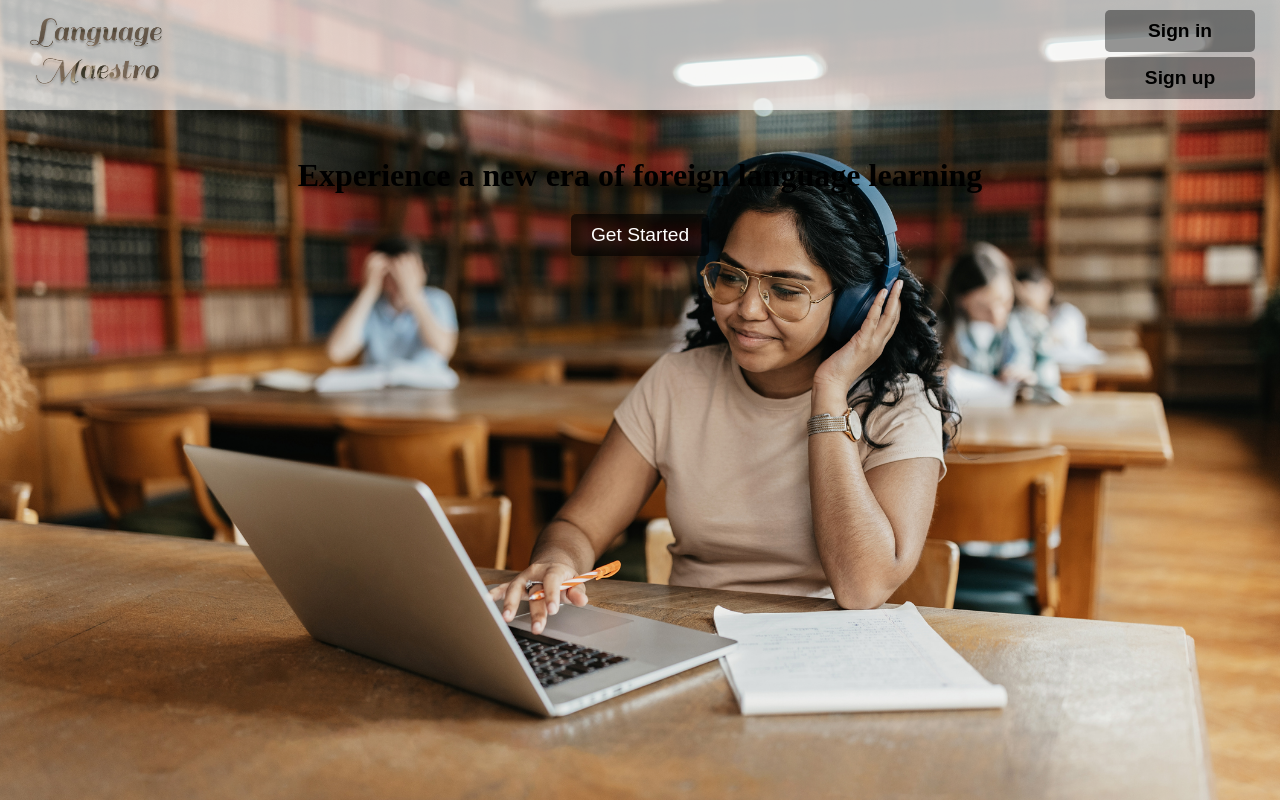
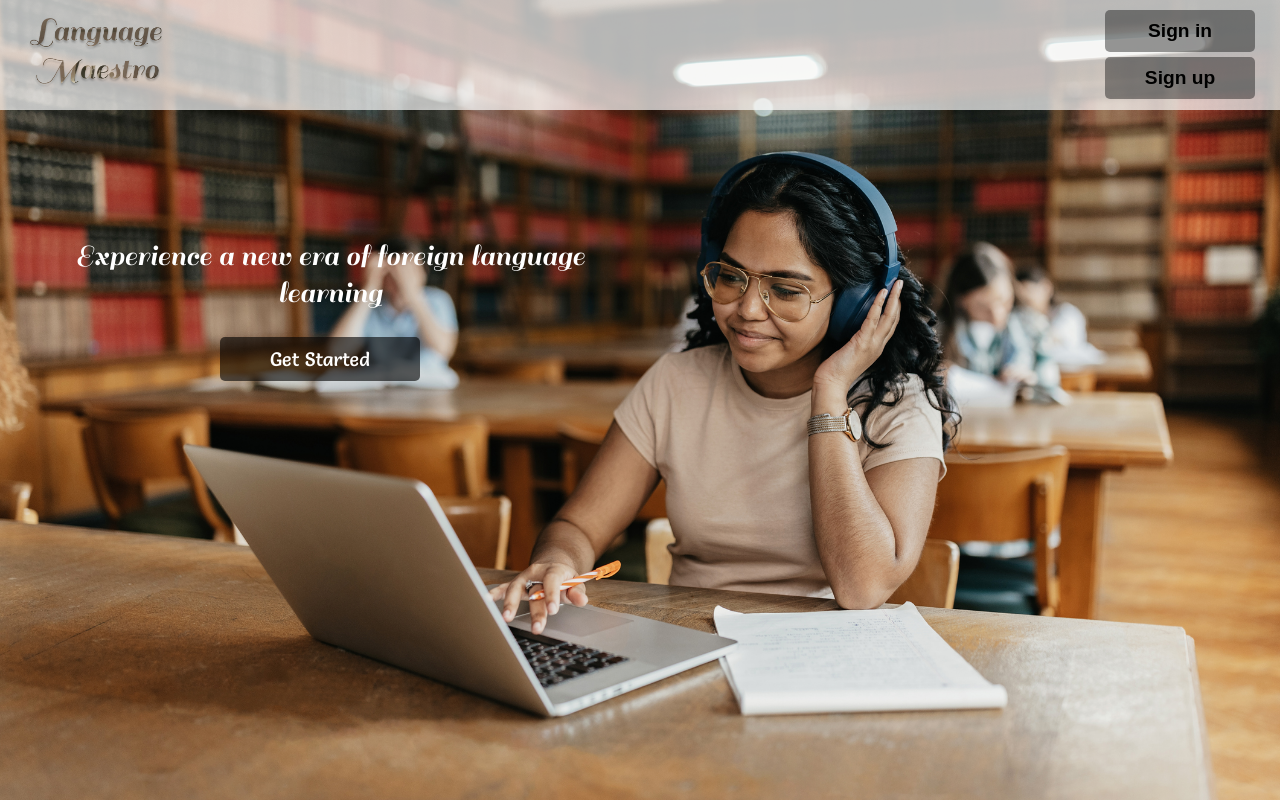
Before and after one commit to musicApprentice/PerfectPronounce, a React (Create React App) app: page / in a window 1280 px wide. Built offline with nearby package versions, Linux system fonts and the light colour scheme.

Commit message:
Update on Main Page Design

```diff
--- a/src/App.css
+++ b/src/App.css
@@ -1,7 +1,16 @@
+@font-face {
+  font-family: "Sail";
+  src: url('/src/fonts/Sail/Sail-Regular.ttf');
+}
+
+@font-face {
+  font-family: "Salsa";
+  src: url('/src/fonts/Salsa/Salsa-Regular.ttf');
+}
+
 body, html {
   height: 100%;
   margin: 0;
-  font-family: 'Arial', sans-serif;
   display: flex;
   justify-content: center;
   align-items: center;
@@ -90,23 +99,28 @@ body, html {
 }
 
 .content {
-  width: 100%;
+  width: 50%;
   display: flex;
   flex-direction: column;
   justify-content: center;
   align-items: center;
-  margin-top: 20px; /* Add some margin to separate from the header */
+  margin-top: 100px; /* Add some margin to separate from the header */
 }
 
 .content h2 {
   font-size: 2em;
-  margin-bottom: 20px;
-  font-family: 'Brush Script MT', cursive;
+  margin-left: 20px;
+  font-family: Sail;
+  font-weight: 100;
+  color: rgb(255, 255, 255);
 }
 
 .get-started {
+  width: 200px;
   padding: 10px 20px;
   font-size: 1.2em;
+  font-family: Salsa;
+  font-weight: 100;
   background-color: rgba(0, 0, 0, 0.6);
   color: white;
   border: none;
--- a/src/App.js
+++ b/src/App.js
@@ -29,6 +29,20 @@ function AuthButton() {
   );
 }
 
+function GetStarted() {
+  const navigate = useNavigate();
+
+  const handleGetStarted = () => {
+    navigate('/createAccount');
+  };
+
+  return (
+    <>
+      <button class="get-started" onClick={handleGetStarted}>Get Started</button>
+    </>
+  );
+}
+
 function App() {
   return (
     <Router>
@@ -42,7 +56,7 @@ function App() {
         </div>
         <div class="content">
             <h2>Experience a new era of foreign language learning</h2>
-            <button class="get-started" onclick="getStarted()">Get Started</button>
+            <GetStarted/>
         </div>
 
         <Routes>
```
Also changed, not shown: src/fonts/Sail/OFL.txt (added), src/fonts/Sail/Sail-Regular.ttf (added), src/fonts/Salsa/OFL.txt (added), src/fonts/Salsa/Salsa-Regular.ttf (added).
